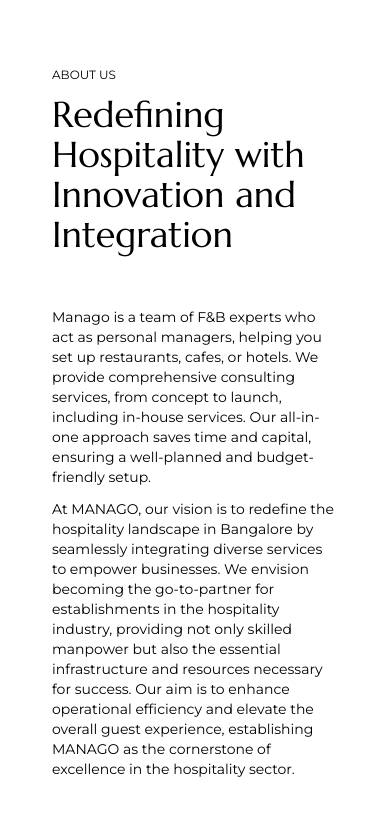
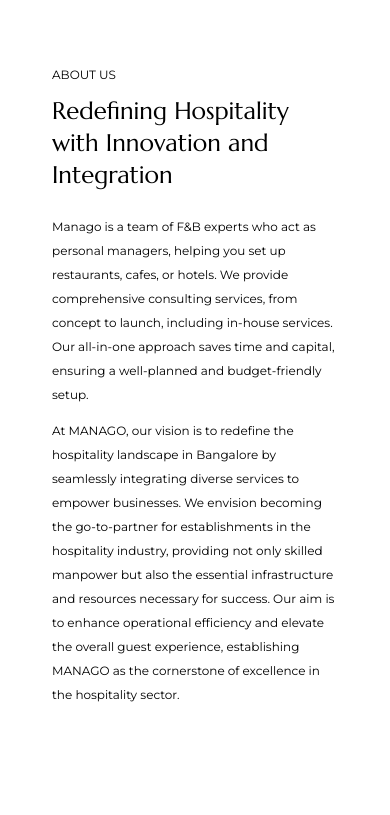
Before and after one commit to manago-tech/manago-latest, a Next.js app: page / in a window 390 px wide. Shown: the part 845-1660 px from the top of the page. After the commit the page ends 1620 px from the top, so only its background shows below. Built offline with nearby package versions, Linux system fonts and the light colour scheme.

Commit message:
feat: Added about section

```diff
--- a/components/pages/about.tsx
+++ b/components/pages/about.tsx
@@ -7,13 +7,13 @@
       <p className="text-xs ">
         ABOUT US
         </p>
-        <h1 className="marcellus text-4xl font-light">Redefining Hospitality with Innovation and Integration</h1>
+        <h1 className="marcellus text-2xl sm:text-4xl font-light">Redefining Hospitality with Innovation and Integration</h1>
       </div>
-      <div className="flex flex-col gap-3 md:w-1/2 p-3 pt-10">
-        <p className="text-sm">
+      <div className="flex flex-col gap-3 md:w-1/2 p-3 sm:pt-10">
+        <p className="text-xs leading-6 sm:text-sm">
           Manago is a team of F&B experts who act as personal managers, helping you set up restaurants, cafes, or hotels. We provide comprehensive consulting services, from concept to launch, including in-house services. Our all-in-one approach saves time and capital, ensuring a well-planned and budget-friendly setup.
         </p>
-        <p className="text-sm">
+        <p className="text-xs leading-6 sm:text-sm">
           At MANAGO, our vision is to redefine the hospitality landscape in Bangalore by seamlessly integrating diverse services to empower businesses. We envision becoming the go-to-partner for establishments in the hospitality industry, providing not only skilled manpower but also the essential infrastructure and resources necessary for success. Our aim is to enhance operational efficiency and elevate the overall guest experience, establishing MANAGO as the cornerstone of excellence in the hospitality sector.
         </p>
       </div>
```
